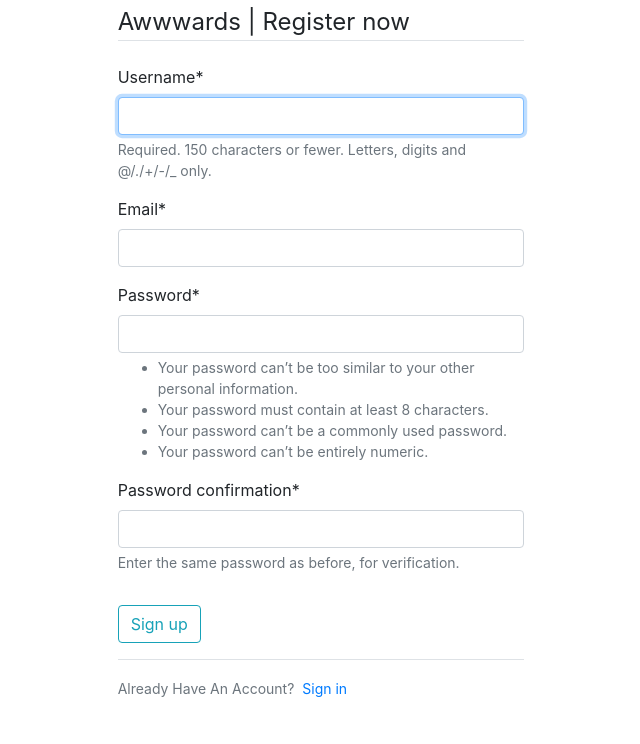
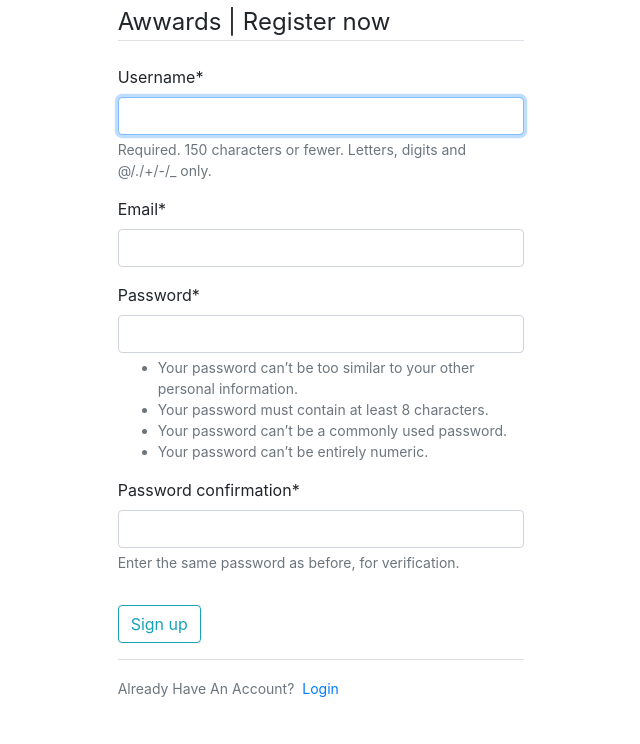
Before and after one commit to Vincent-Juma/awwards_juma, a Django app: page /register/ in a window 1280 px wide. Shown: the part 56-800 px from the top of the page, without its empty margins (319-959 px from the left). Run offline with Django 3.2, Linux system fonts and the light colour scheme; some libraries are stand-ins or nearby versions; some web fonts are replaced.

Commit message:
Update login

```diff
--- a/users/templates/users/register.html
+++ b/users/templates/users/register.html
@@ -6,7 +6,7 @@
             <form action="" method="POST">
                 {% csrf_token %}
                 <fieldset class="form-group">
-                    <legend class="border-bottom mb-4">Awwwards | Register now</legend>
+                    <legend class="border-bottom mb-4">Awwards | Register now</legend>
                     {{ form|crispy }}
                 </fieldset>
                 <div class="form-group">
@@ -14,7 +14,7 @@
                 </div>
             </form>
             <div class="border-top pt-3">
-                <small class="text-muted">Already Have An Account?<a href="{% url 'login' %}" class="ml-2">Sign in</a></small>
+                <small class="text-muted">Already Have An Account?<a href="{% url 'login' %}" class="ml-2">Login</a></small>
             </div>
         </div>
     </div>
```
